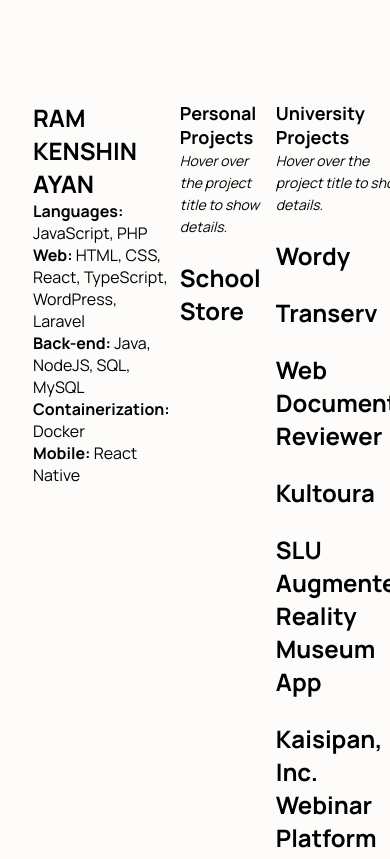
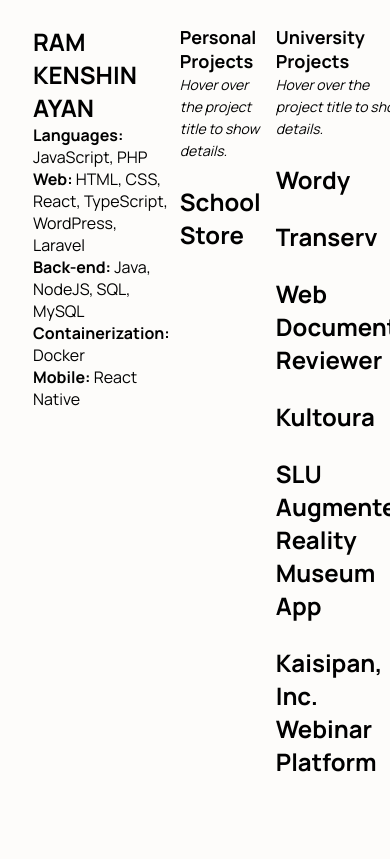
Before and after one commit to kendacq/portfolio, a plain HTML site: page index.html in a window 390 px wide. Shown: the top 859 px of the page. Drawn offline with Linux system fonts and the light colour scheme.

Commit message:
disable the parralax effect in smaller screens

```diff
--- a/styles.css
+++ b/styles.css
@@ -105,9 +105,8 @@ body {
 
 /* Mobile  */
 @media (max-width: 768px) {
-    .parallax-layer {
-        transform: translateY(10%);
-        transition: transform 0.3s ease;
+    .background, .foreground {
+        transform: none !important;
     }
 
     body {
@@ -150,9 +149,8 @@ body {
 
 /* For small devices */
 @media (max-width: 480px) {
-    .parallax-layer {
-        transform: translateY(10%);
-        transition: transform 0.3s ease;
+    .background, .foreground {
+        transform: none !important;
     }
 
     body {
```
